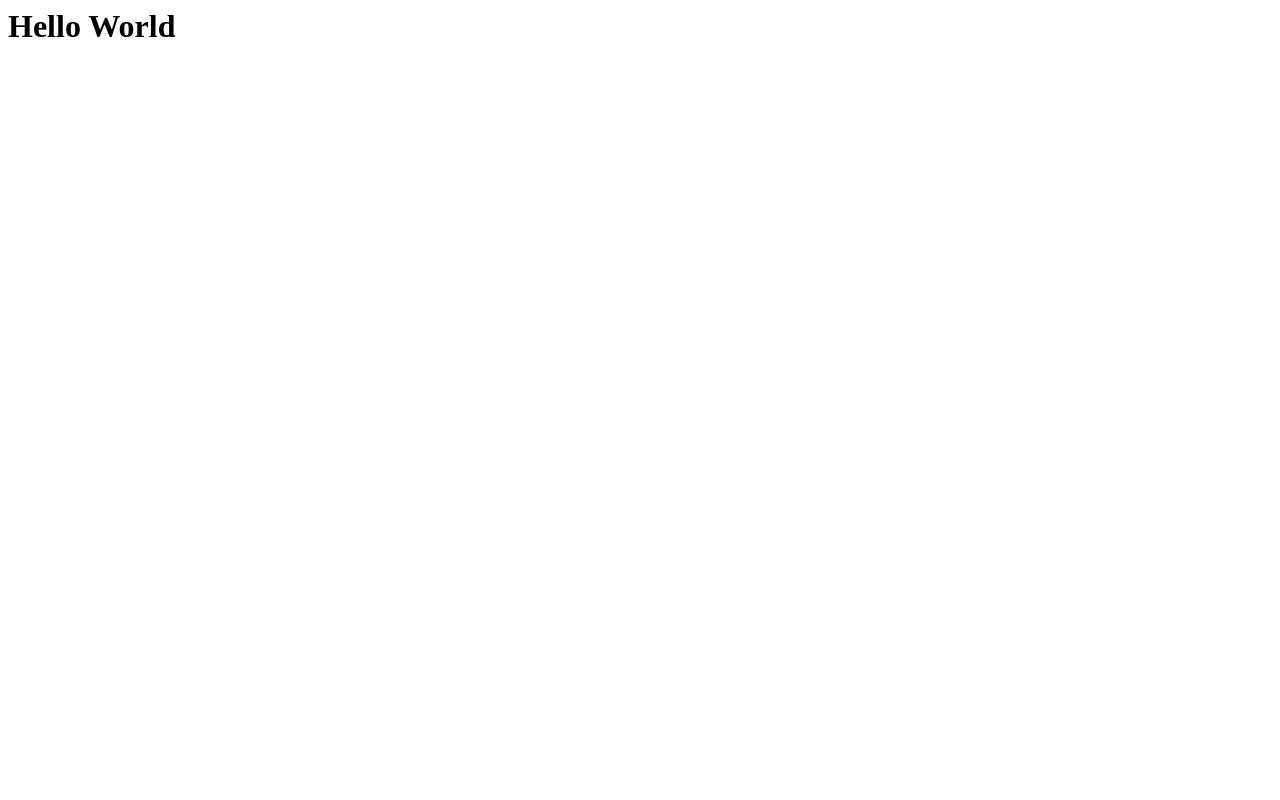
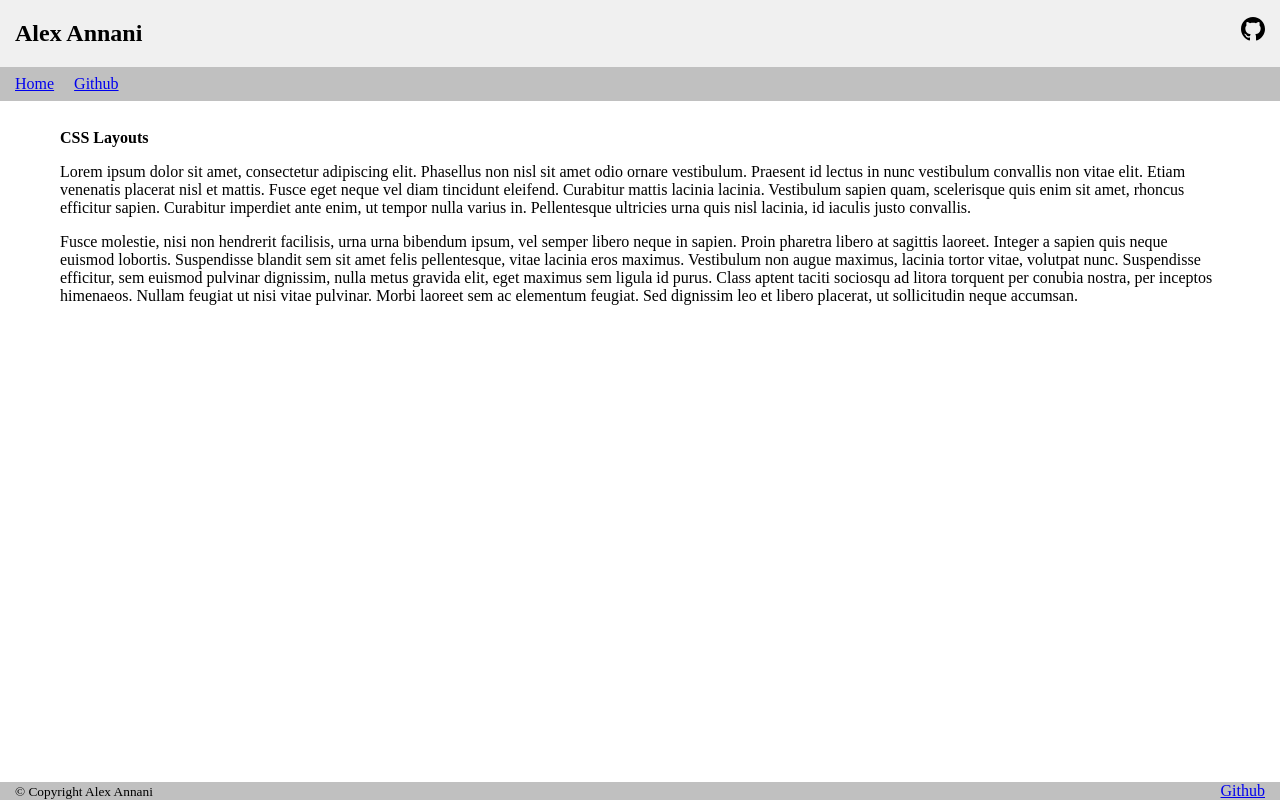
Before and after one commit to alexannani/css-layouts-ic1-roadmap, a plain HTML site: page index.html in a window 1280 px wide. Drawn offline with Linux system fonts and the light colour scheme.

Commit message:
add flexbox layout

```diff
--- a/index.html
+++ b/index.html
@@ -1 +1,42 @@
-<h1>Hello World</h1>
+<!DOCTYPE html>
+<html lang="en">
+<head>
+    <link rel="stylesheet" type="text/css" href="style.css">
+</head>
+<body>
+    <header class="headerContent">
+        <section class="headerSection">
+            <h1>Alex Annani</h1>
+            <svg xmlns="http://www.w3.org/2000/svg" width="24" height="24" viewBox="0 0 24 24"><path d="M12 0c-6.626 0-12 5.373-12 12 0 5.302 3.438 9.8 8.207 11.387.599.111.793-.261.793-.577v-2.234c-3.338.726-4.033-1.416-4.033-1.416-.546-1.387-1.333-1.756-1.333-1.756-1.089-.745.083-.729.083-.729 1.205.084 1.839 1.237 1.839 1.237 1.07 1.834 2.807 1.304 3.492.997.107-.775.418-1.305.762-1.604-2.665-.305-5.467-1.334-5.467-5.931 0-1.311.469-2.381 1.236-3.221-.124-.303-.535-1.524.117-3.176 0 0 1.008-.322 3.301 1.23.957-.266 1.983-.399 3.003-.404 1.02.005 2.047.138 3.006.404 2.291-1.552 3.297-1.23 3.297-1.23.653 1.653.242 2.874.118 3.176.77.84 1.235 1.911 1.235 3.221 0 4.609-2.807 5.624-5.479 5.921.43.372.823 1.102.823 2.222v3.293c0 .319.192.694.801.576 4.765-1.589 8.199-6.086 8.199-11.386 0-6.627-5.373-12-12-12z"/></svg>
+        </section>
+        <nav>
+            <ul class="listContainer">
+                <li><a href="https://alexannani.github.io/css-layouts-ic1-roadmap/">Home</a></li>
+                <li class="githubNavTitle"><a href="https://github.com/alexannani">Github</a></li>
+            </ul>
+        </nav>
+    </header>
+    <main class="mainContentContainer">
+        <h2>CSS Layouts</h2>
+        <p>Lorem ipsum dolor sit amet, consectetur adipiscing elit.
+        Phasellus non nisl sit amet odio ornare vestibulum. Praesent id lectus in nunc vestibulum convallis non vitae elit.
+        Etiam venenatis placerat nisl et mattis. Fusce eget neque vel diam tincidunt eleifend. Curabitur mattis lacinia lacinia.
+        Vestibulum sapien quam, scelerisque quis enim sit amet, rhoncus efficitur sapien. Curabitur imperdiet ante enim, ut tempor
+        nulla varius in. Pellentesque ultricies urna quis nisl lacinia, id iaculis justo convallis.</p>
+        <p>Fusce molestie, nisi non hendrerit facilisis, urna urna bibendum ipsum, vel semper libero neque in sapien. Proin pharetra libero at sagittis laoreet. Integer a sapien quis neque euismod lobortis.
+        Suspendisse blandit sem sit amet felis pellentesque, vitae lacinia eros maximus. Vestibulum non augue maximus, lacinia tortor vitae, volutpat nunc. Suspendisse efficitur, sem euismod pulvinar dignissim,
+        nulla metus gravida elit, eget maximus sem ligula id purus. Class aptent taciti sociosqu ad litora torquent per conubia nostra, per inceptos himenaeos. Nullam feugiat ut nisi vitae pulvinar.
+        Morbi laoreet sem ac elementum feugiat. Sed dignissim leo et libero placerat, ut sollicitudin neque accumsan.</p>
+    </main>
+        <footer class="footerContainer">
+            <ul class="footerListContainer">
+                <li>
+                    <small>
+                        © Copyright Alex Annani
+                    </small>
+                </li>
+                <li><a href="https://github.com/alexannani">Github</a></li>
+            </ul>
+        </footer>
+</body>
+</html>
--- /dev/null
+++ b/style.css
@@ -0,0 +1,60 @@
+body {
+    display: flex;
+    min-height: 100vh;
+    flex-direction: column;
+    margin: 0;
+}
+
+.headerContent {
+    display: flex;
+    flex-direction: column;
+    background-color: #f0f0f0;
+}
+
+.headerSection {
+    display: flex;
+    justify-content: space-between;
+    align-items: baseline;
+    padding-left: 15px;
+    padding-right: 15px;
+}
+
+nav {
+    width: 100%;
+}
+
+ul {
+    display: flex;
+    list-style-type: none;
+    margin: 0;
+    padding: 0;
+}
+
+.listContainer {
+    background-color: #c0c0c0;
+    padding-top: 8px;
+    padding-bottom: 8px;
+    padding-left: 15px;
+    gap: 20px;
+}
+
+.mainContentContainer {
+    padding: 0 60px;
+    flex: 1;
+    margin-top: 15px;
+}
+
+h2 {
+    font-size: 16px;
+}
+
+.footerContainer {
+    background-color: #c0c0c0;
+    padding-left: 15px;
+    padding-right: 15px;
+}
+
+.footerListContainer {
+    display: flex;
+    justify-content: space-between;
+}
```
